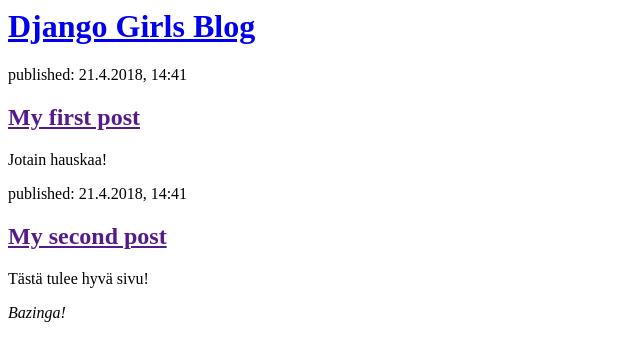
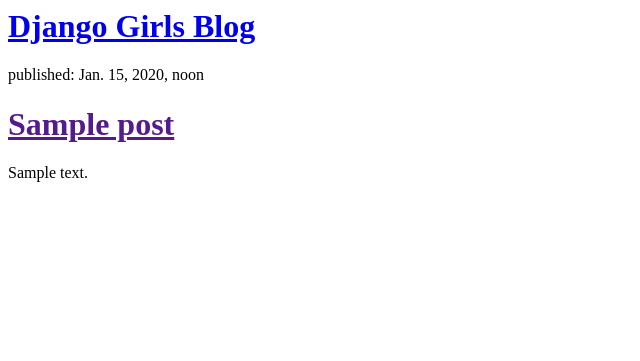
Before and after one commit to taruht/my-first-blog, a Django app: template blog/templates/blog/post_list.html in a window 1280 px wide. Shown: the top 361 px of the page, without its empty margins (0-640 px from the left). Run offline with Django 3.2, Linux system fonts and the light colour scheme; the template is opened without the code that fills it: values that come from a table or form of the project are taken from there, others are empty; tables that the repository leaves empty hold one stand-in row (values such as "Sample post").

Commit message:
Modified templates to display posts from database.

```diff
--- a/blog/models.py
+++ b/blog/models.py
@@ -13,4 +13,4 @@
         self.save
 
     def __str__(self):
-        return self.title
+        return self.title+' post'
--- a/blog/templates/blog/post_list.html
+++ b/blog/templates/blog/post_list.html
@@ -4,20 +4,15 @@
   </head>
   <body>
     <div>
-            <h1><a href="/">Django Girls Blog</a></h1>
+        <h1><a href="/">Django Girls Blog</a></h1>
+    </div>
+
+    {% for post in posts %}
+        <div>
+            <p>published: {{ post.published_date }}</p>
+            <h1><a href="">{{ post.title }}</a></h1>
+            <p>{{ post.text|linebreaksbr }}</p>
         </div>
-
-        <div>
-            <p>published: 21.4.2018, 14:41</p>
-            <h2><a href="">My first post</a></h2>
-            <p>Jotain hauskaa!</p>
-        </div>
-
-        <div>
-            <p>published: 21.4.2018, 14:41</p>
-            <h2><a href="">My second post</a></h2>
-            <p>Tästä tulee hyvä sivu!<p>
-            <em>Bazinga!</em>
-        </div>
+    {% endfor %}
   </body>
 </html>
--- a/blog/views.py
+++ b/blog/views.py
@@ -1,5 +1,8 @@
 from django.shortcuts import render
+from django.utils import timezone
+from .models import Post
 
 def post_list(request):
-    return render(request, 'blog/post_list.html', {})
+    posts = Post.objects.filter(published_date__lte=timezone.now()).order_by('published_date')
+    return render(request, 'blog/post_list.html', {'posts': posts})
 # Create your views here.
```
